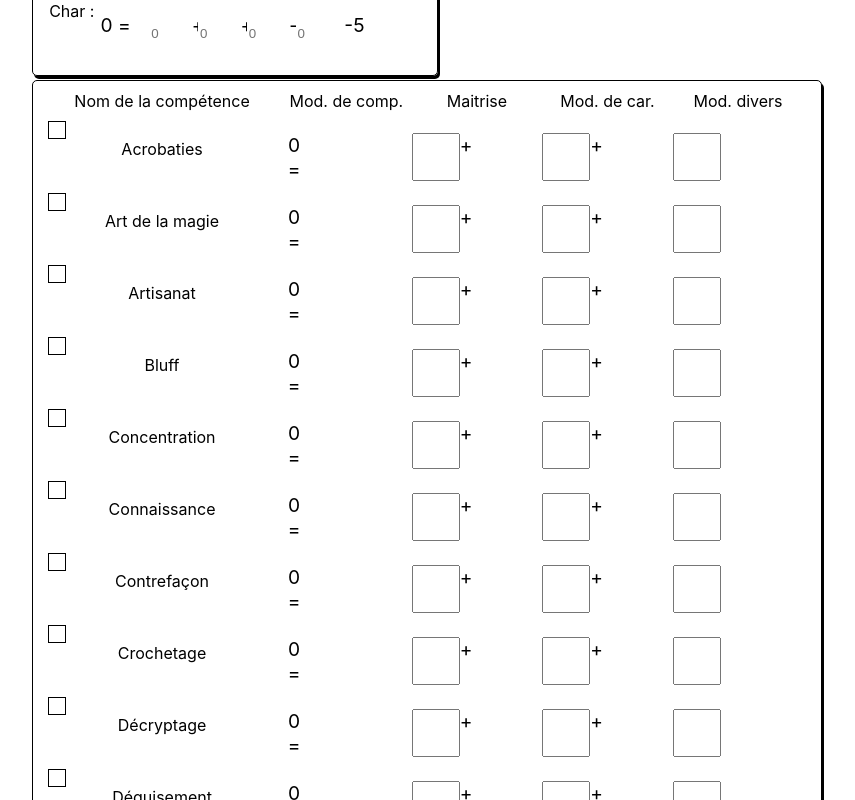
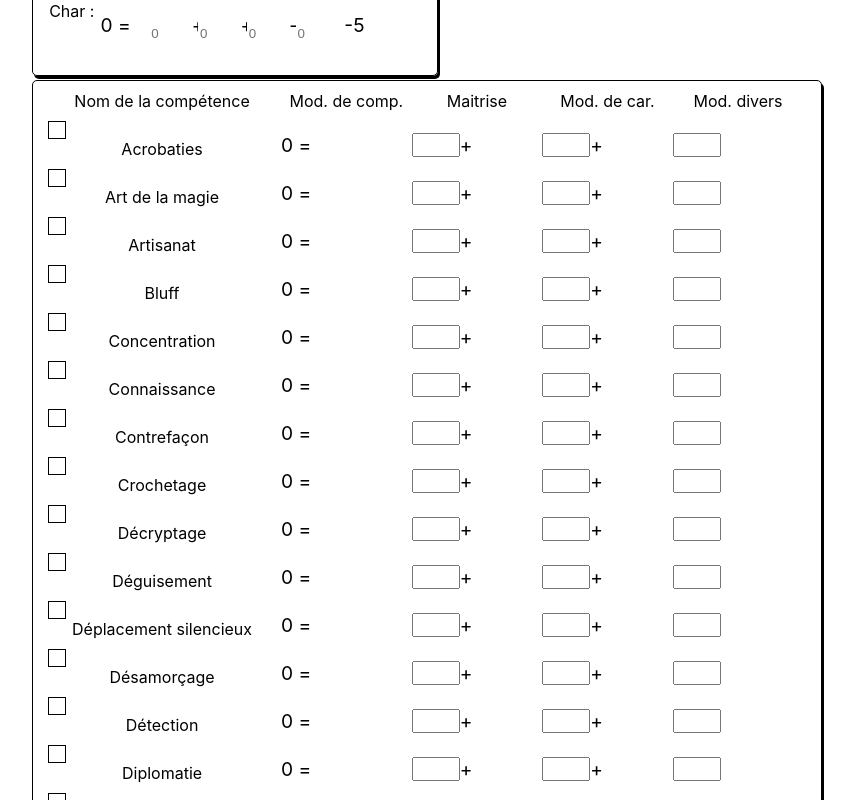
Before and after one commit to tyZulh/dndCharacterSheet, a React (Create React App) app: page / in a window 1280 px wide. Shown: the part 1040-1840 px from the top of the page, without its empty margins (172-1027 px from the left). Built offline with nearby package versions, Linux system fonts and the light colour scheme.

Commit message:
some fix for tha characteristic and competences

```diff
--- a/src/components/characteristics-box/Characteristics-box.js
+++ b/src/components/characteristics-box/Characteristics-box.js
@@ -15,7 +15,7 @@ class CharacteristicsBox extends Component {
   render() {
 
     return(
-      <div className='caracteristicBox'>
+      <div className='characteristicBox'>
         {this.characteristics.map(charcteristic => {
           return (
             <CharacteristicLine data={charcteristic}/>
--- a/src/components/characteristics-box/Characteristics-box.scss
+++ b/src/components/characteristics-box/Characteristics-box.scss
@@ -1,4 +1,4 @@
-.caracteristicBox {
+.characteristicBox {
   border: 1px black solid;
   border-radius: 5px;
   box-shadow: 2px 3px;
--- a/src/components/competence-line/CompetenceLine.js
+++ b/src/components/competence-line/CompetenceLine.js
@@ -58,7 +58,7 @@ class CompetenceLine extends Component {
             </span>
           </div>
 
-          <div className='cell'>
+          <div className='master cell'>
             <input
               type="number"
               name="master"
@@ -70,7 +70,7 @@ class CompetenceLine extends Component {
             </span>
           </div>
 
-          <div className='cell'>
+          <div className='modCar cell'>
             <input
               type="number"
               name="modCar"
@@ -83,7 +83,7 @@ class CompetenceLine extends Component {
             </span>
           </div>
 
-          <div className='cell'>
+          <div className='otherMod cell'>
             <input
               type="number"
               name="otherMod"
--- a/src/components/competence-line/CompetenceLine.scss
+++ b/src/components/competence-line/CompetenceLine.scss
@@ -3,6 +3,10 @@
     display: grid;
     grid-template-columns: 31% 17% 17% 17% 17%;
     grid-template-areas: " abilityName modAbility master modCar otherMod ";
+
+    .cell {
+      width: 100%
+    }
 
     .abilityName {
       grid-area: abilityName;
```
